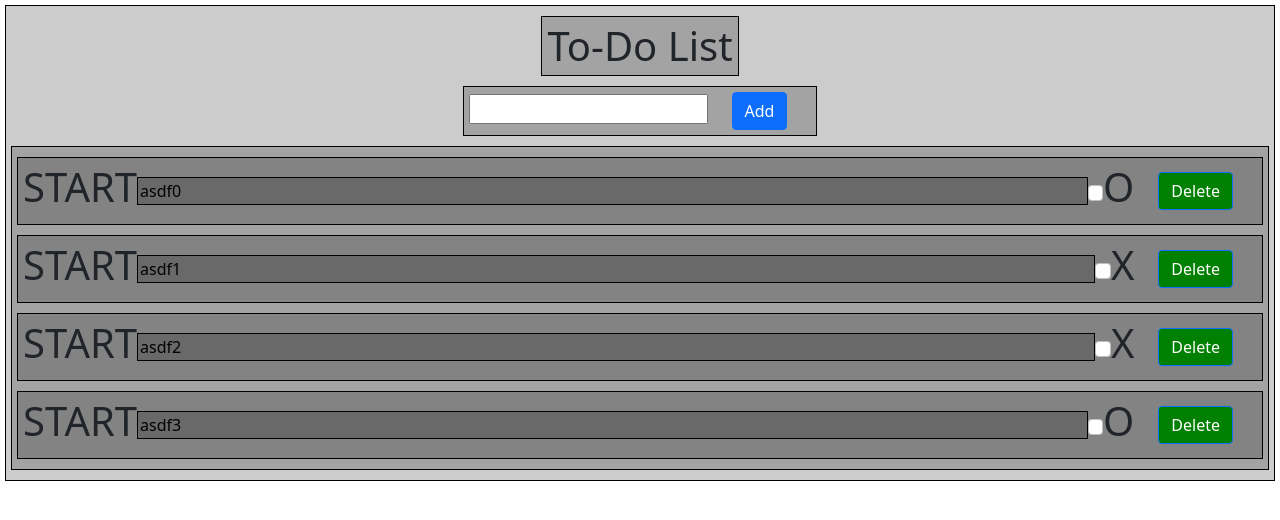
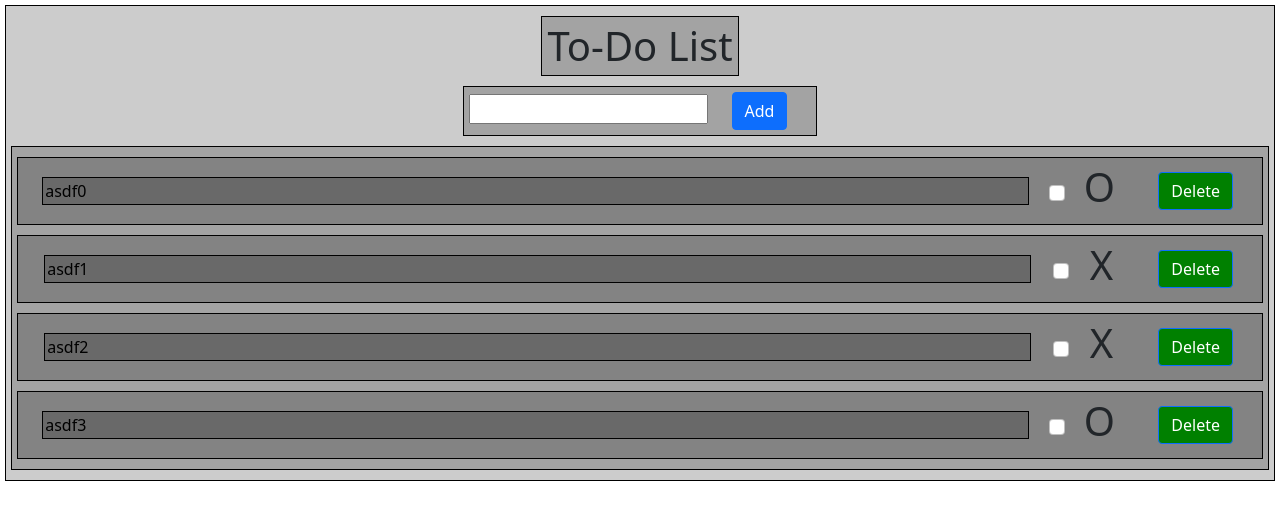
Before and after one commit to niembro64/assignment_todo_list, a React (Create React App) app: page / in a window 1280 px wide. Shown: the top 520 px of the page. Built offline with nearby package versions, Linux system fonts and the light colour scheme.

Commit message:
linethru working

```diff
--- a/src/App.css
+++ b/src/App.css
@@ -60,8 +60,15 @@
   background-color: rgba(0, 0, 0, 0.2);
 }
 
-#textbox{
+#text-norm{
   width: 80%;
+  border: 1px solid black;
+  background-color: rgba(0, 0, 0, 0.2);
+}
+
+#text-strike{
+  width: 80%;
+  text-decoration: line-through;
   border: 1px solid black;
   background-color: rgba(0, 0, 0, 0.2);
 }
--- a/src/components/ActionItem.jsx
+++ b/src/components/ActionItem.jsx
@@ -2,20 +2,17 @@ import React from "react";
 import { useState } from "react";
 
 const ActionItem = (props) => {
-  const [a, setA] = useState("START");
+  const [strike, setStrike] = useState(false);
 
   const checkBoxHandler = (event) => {
-    if (a == "START") {
-      setA("END");
-    } else {
-      setA("START");
-    }
+      setStrike(!strike);
+
   };
 
   return (
     <form id="row">
-      <h1>{a}</h1>
-      <input type="text" id="textbox" value={props.text} />
+      <h1>{strike}</h1>
+      <input id={strike ? "text-strike" : "text-norm"} type="text" value={props.text} />
       <input
         type="checkbox"
         className="form-check-input"
```
